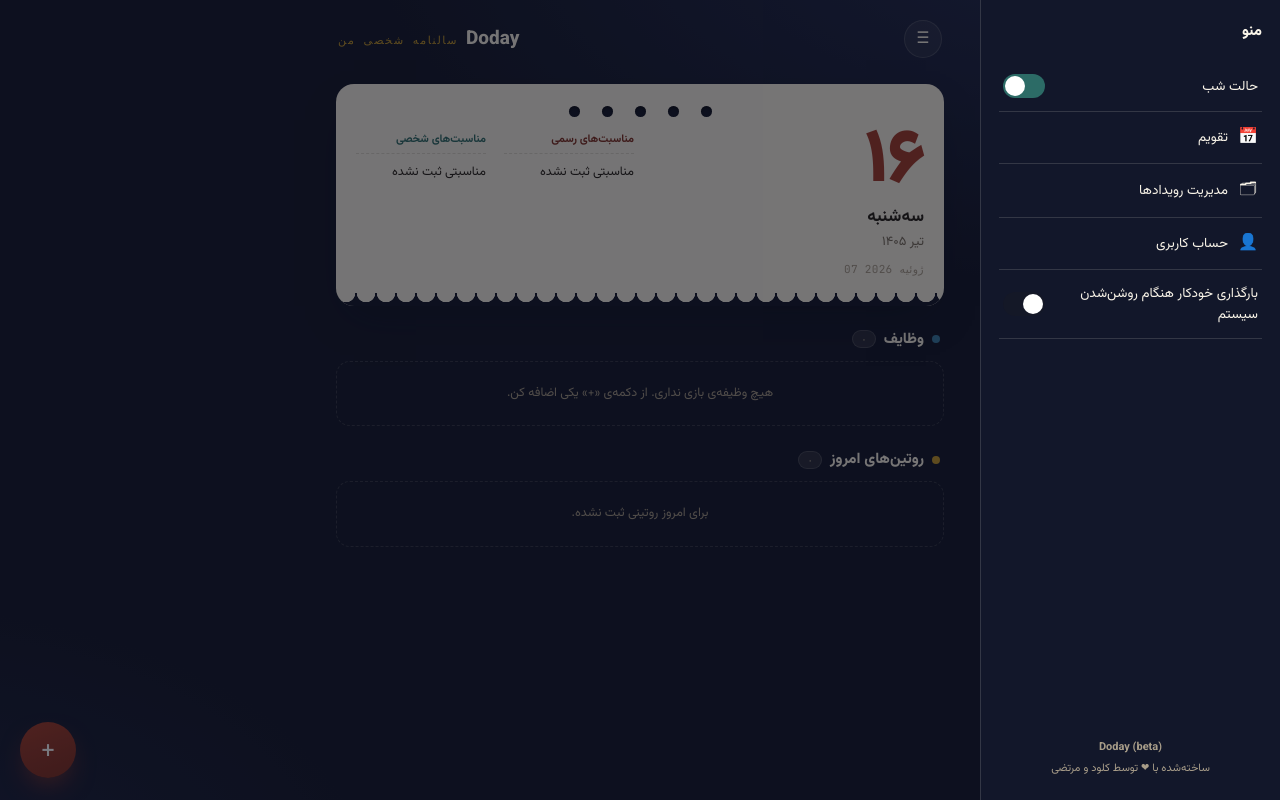
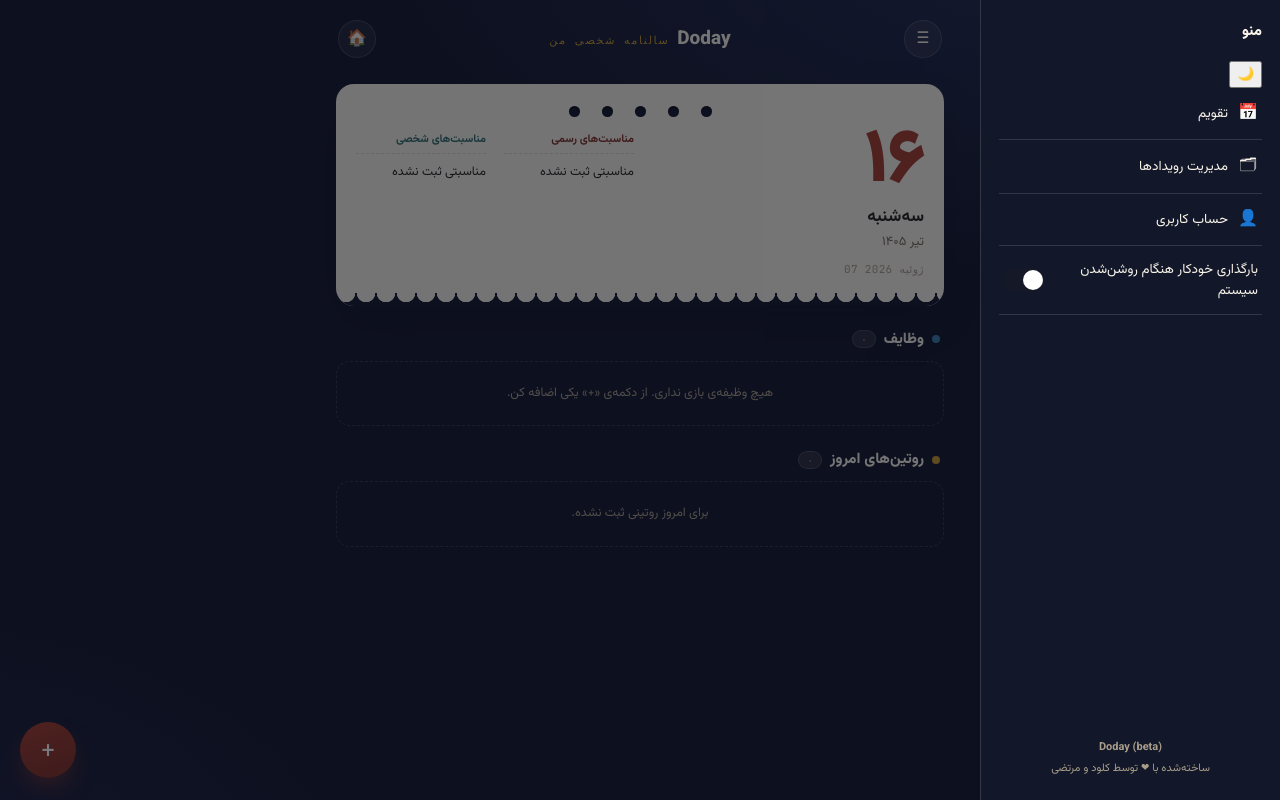
Before and after one commit to MortezaMaadi/Doday, a plain HTML site: page index.html in a window 1280 px wide. Both pictures are taken after a click on the button "منو". Drawn offline with nearby package versions, Linux system fonts and the light colour scheme.

Commit message:
Update index.html

```diff
--- a/index.html
+++ b/index.html
@@ -19,6 +19,7 @@
       <span class="brand-title">Doday</span>
       <span class="brand-mark">سالنامه شخصی من</span>
     </div>
+    <button class="icon-btn" id="btnToday" title="بازگشت به امروز" hidden>🏠</button>
   </header>
 
   <!-- ===================== صفحه خانه ===================== -->
@@ -134,10 +135,9 @@
 <!-- ===================== منوی کشویی ===================== -->
 <div class="drawer-overlay" id="drawerOverlay" hidden>
   <div class="drawer" id="drawer" onclick="event.stopPropagation()">
-    <div class="drawer-title">منو</div>
-    <div class="drawer-row">
-      <span>حالت شب</span>
-      <button class="switch on" id="themeSwitch"></button>
+    <div class="drawer-top-row">
+      <div class="drawer-title">منو</div>
+      <button class="theme-icon-btn" id="themeSwitch" title="تغییر حالت شب/روز">🌙</button>
     </div>
     <button class="drawer-link" id="linkAdmin" data-view="admin" hidden><span class="di">🛡</span> پنل ادمین</button>
     <button class="drawer-link" data-view="calendar"><span class="di">📅</span> تقویم</button>
```
